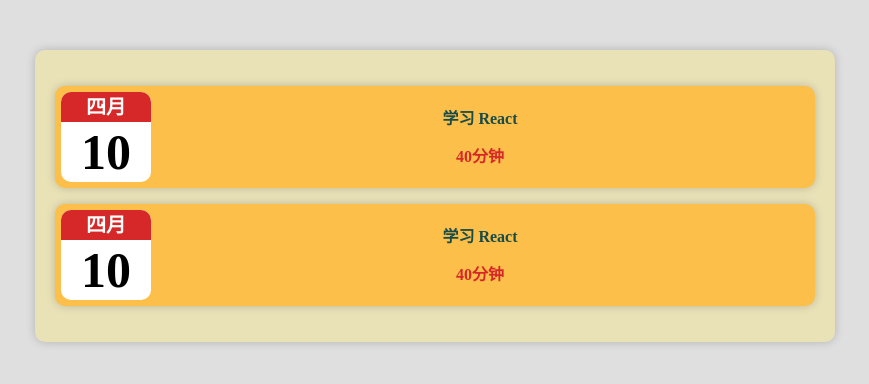
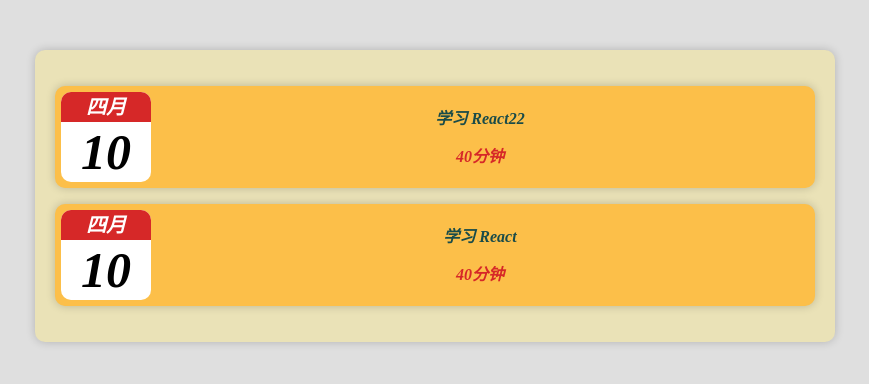
Before and after one commit to easybrad/letsdoit, a React (Create React App) app: page / in a window 1280 px wide. Shown: the top 384 px of the page, without its empty margins (205-1074 px from the left). Built offline with nearby package versions, Linux system fonts and the light colour scheme.

Commit message:
屏蔽 'React' must be in scope when using JSX 报错

```diff
--- /dev/null
+++ b/src/App.js
@@ -0,0 +1,30 @@
+const App = () => {
+  return (
+    <em>
+      <div className="logs">
+        {/* 日志项容器 */}
+        <div className="item">
+          <div className="date">
+            <div className="month">四月</div>
+            <div className="day">10</div>
+          </div>
+          <div className="content">
+            <h2 className="desc">学习 React22</h2>
+            <div className="time">40分钟</div>
+          </div>
+        </div>
+        <div className="item">
+          <div className="date">
+            <div className="month">四月</div>
+            <div className="day">10</div>
+          </div>
+          <div className="content">
+            <h2 className="desc">学习 React</h2>
+            <div className="time">40分钟</div>
+          </div>
+        </div>
+      </div>
+    </em>
+  );
+};
+export default App;
--- a/src/index.js
+++ b/src/index.js
@@ -1,31 +1,7 @@
 import React from 'react';
 import ReactDOM from 'react-dom/client';
 import './index.css';
-const App = () => (
-  <div className="logs">
-    {/* 日志项容器 */}
-    <div className="item">
-      <div className="date">
-        <div className="month">四月</div>
-        <div className="day">10</div>
-      </div>
-      <div className="content">
-        <h2 className="desc">学习 React</h2>
-        <div className="time">40分钟</div>
-      </div>
-    </div>
-    <div className="item">
-      <div className="date">
-        <div className="month">四月</div>
-        <div className="day">10</div>
-      </div>
-      <div className="content">
-        <h2 className="desc">学习 React</h2>
-        <div className="time">40分钟</div>
-      </div>
-    </div>
-  </div>
-);
+import App from './App';
 
 const root = ReactDOM.createRoot(document.getElementById('root'));
 root.render(<App />);
```
Also changed, not shown: .eslintrc.json.
